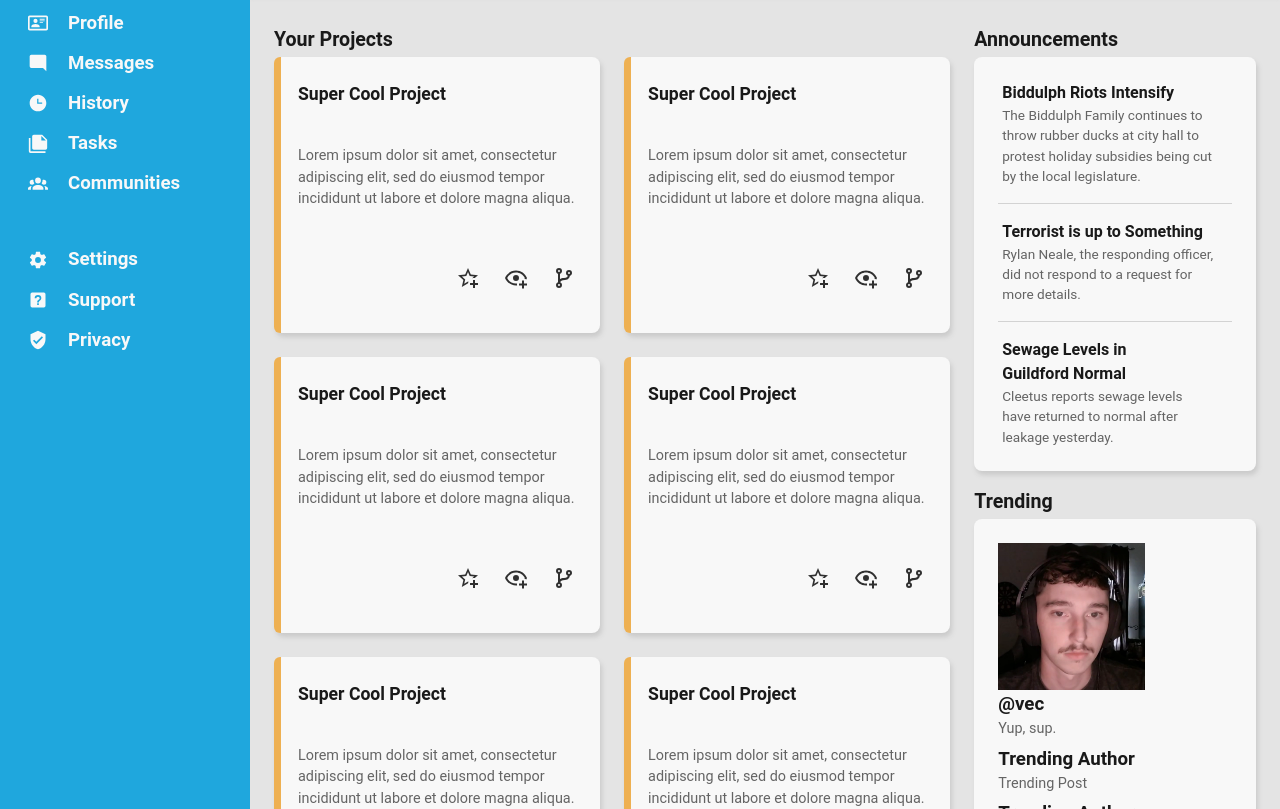
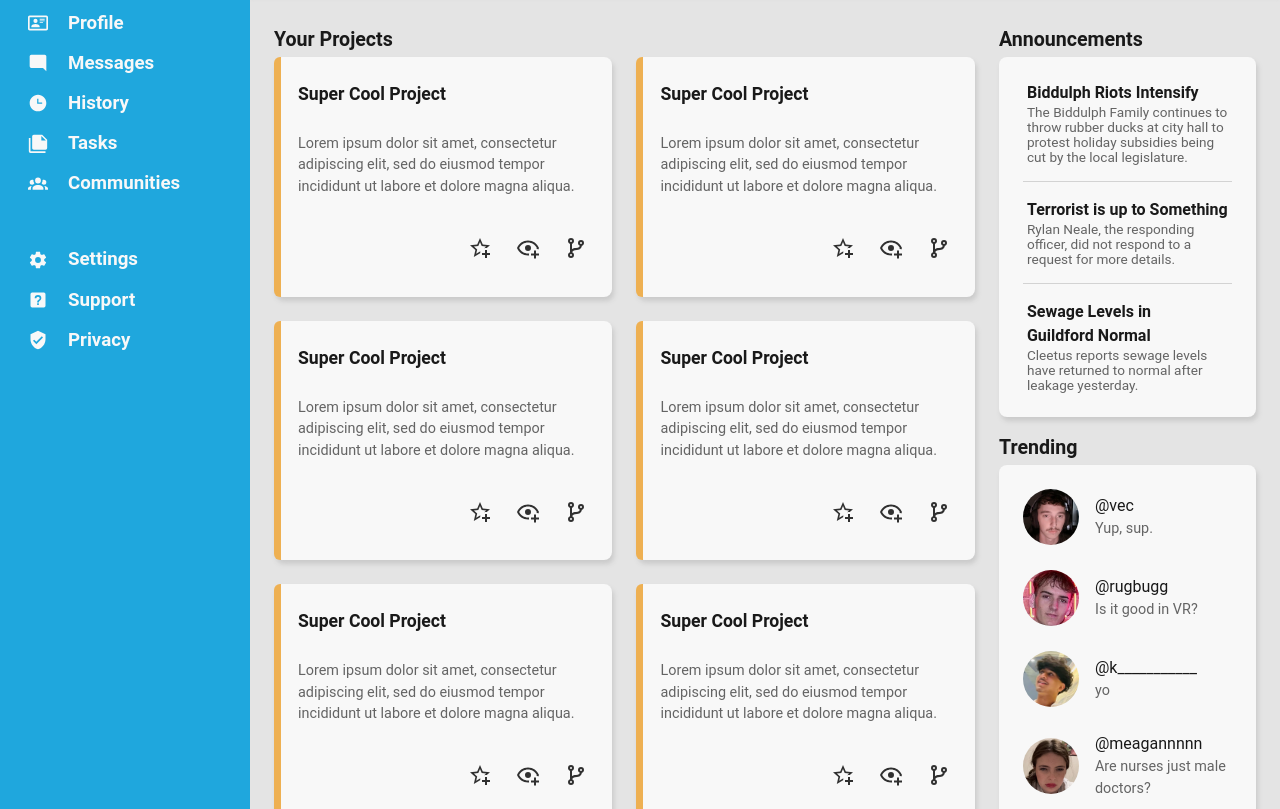
Before and after one commit to aguvai/odin-admin-dashboard, a plain HTML site: page index.html in a window 1280 px wide. Shown: the part 143-952 px from the top of the page. Drawn offline with Linux system fonts and the light colour scheme; a web font is replaced by a local one.

Commit message:
Add styling to trending section
Also adjusted line-height on announcements section to conserve space and
align with design specifications for this project

```diff
--- a/index.html
+++ b/index.html
@@ -307,29 +307,34 @@
                         <div class="trending-card">
                             <img src="images/trending1.png" alt="Trending User Icon 1">
 
-                            <h3>@vec</h3>
-                            <p>Yup, sup.</p>
+                            <div class="card-text-container">
+                                <h3>@vec</h3>
+                                <p>Yup, sup.</p>
+                            </div>
                         </div>
                         <div class="trending-card">
-                            <div class="trending-author-icon">
+                            <img src="images/trending2.png" alt="Trending User Icon 1">
 
+                            <div class="card-text-container">
+                                <h3>@rugbugg</h3>
+                                <p>Is it good in VR?</p>
                             </div>
-                            <h3>Trending Author</h3>
-                            <p>Trending Post</p>
                         </div>
                         <div class="trending-card">
-                            <div class="trending-author-icon">
+                            <img src="images/trending3.png" alt="Trending User Icon 1">
 
+                            <div class="card-text-container">
+                                <h3>@k___________</h3>
+                                <p>yo</p>
                             </div>
-                            <h3>Trending Author</h3>
-                            <p>Trending Post</p>
                         </div>
                         <div class="trending-card">
-                            <div class="trending-author-icon">
+                            <img src="images/trending4.png" alt="Trending User Icon 1">
 
+                            <div class="card-text-container">
+                                <h3>@meagannnnn</h3>
+                                <p>Are nurses just male doctors?</p>
                             </div>
-                            <h3>Trending Author</h3>
-                            <p>Trending Post</p>
                         </div>
                     </div>
                 </div>
--- a/styles.css
+++ b/styles.css
@@ -337,7 +337,7 @@ main {
   background-color: rgb(228, 228, 228);
 
   display: grid;
-  grid-template-columns: 6fr 2.5fr;
+  grid-template-columns: 6fr 2.2fr;
   gap: 1.5rem;
 
   color: var(--offblack);
@@ -464,6 +464,7 @@ main .text-header {
 
 .announcement-card p {
   font-size: .85rem;
+  line-height: 1.1;
 }
 
 .announcements-card-container .divider {
@@ -473,3 +474,23 @@ main .text-header {
   margin-top: 1rem;
   margin-bottom: 1rem;
 }
+
+.trending-card-container {
+  gap: 1.5em;
+}
+
+.trending-card {
+  display: grid;
+  grid-template-columns: 3.5em 1fr;
+  column-gap: 1em;
+  align-items: center;
+}
+
+.trending-card img {
+  border-radius: 50%;
+}
+
+.trending-card h3 {
+  font-size: 1em;
+  font-weight: 400;
+}
```
